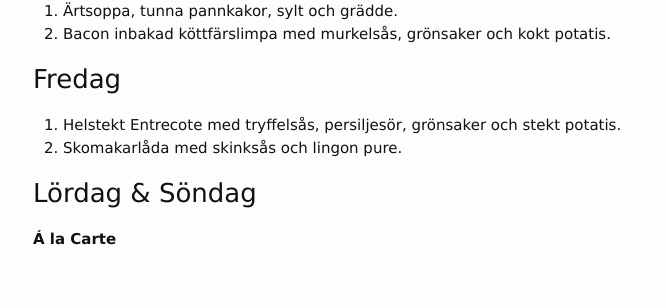
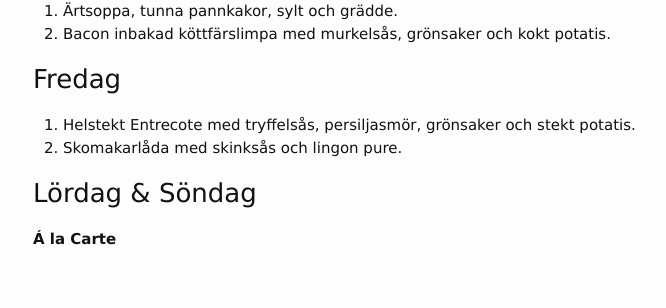
Before and after one commit to FarInn62/farinn62.github.io, a Jekyll site: the page built from lunch.md, in a window 1280 px wide. Shown: the part 618-926 px from the top of the page, without its empty margins (237-903 px from the left). Built offline with Jekyll 4.4.1, drawn with Linux system fonts in a browser that asks for light colours.

Commit message:
Update lunch.md

```diff
--- a/lunch.md
+++ b/lunch.md
@@ -32,7 +32,7 @@ Alla rätter: 80:- Take way: 60:-
 
 ### Fredag
 
-1. Helstekt Entrecote med tryffelsås, persiljesör, grönsaker och stekt potatis.
+1. Helstekt Entrecote med tryffelsås, persiljasmör, grönsaker och stekt potatis.
 2. Skomakarlåda med skinksås och lingon pure.
 
 ### Lördag & Söndag
```
